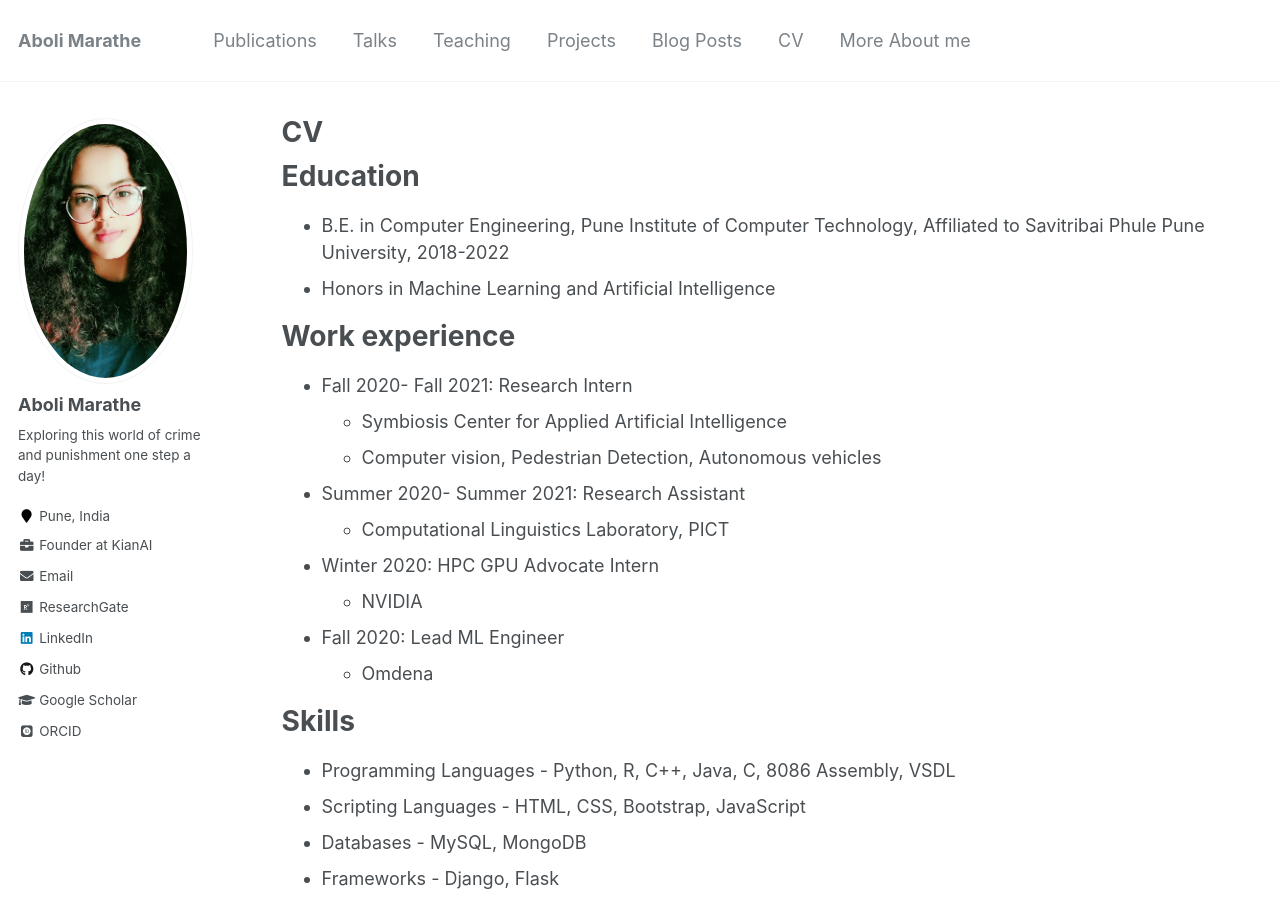
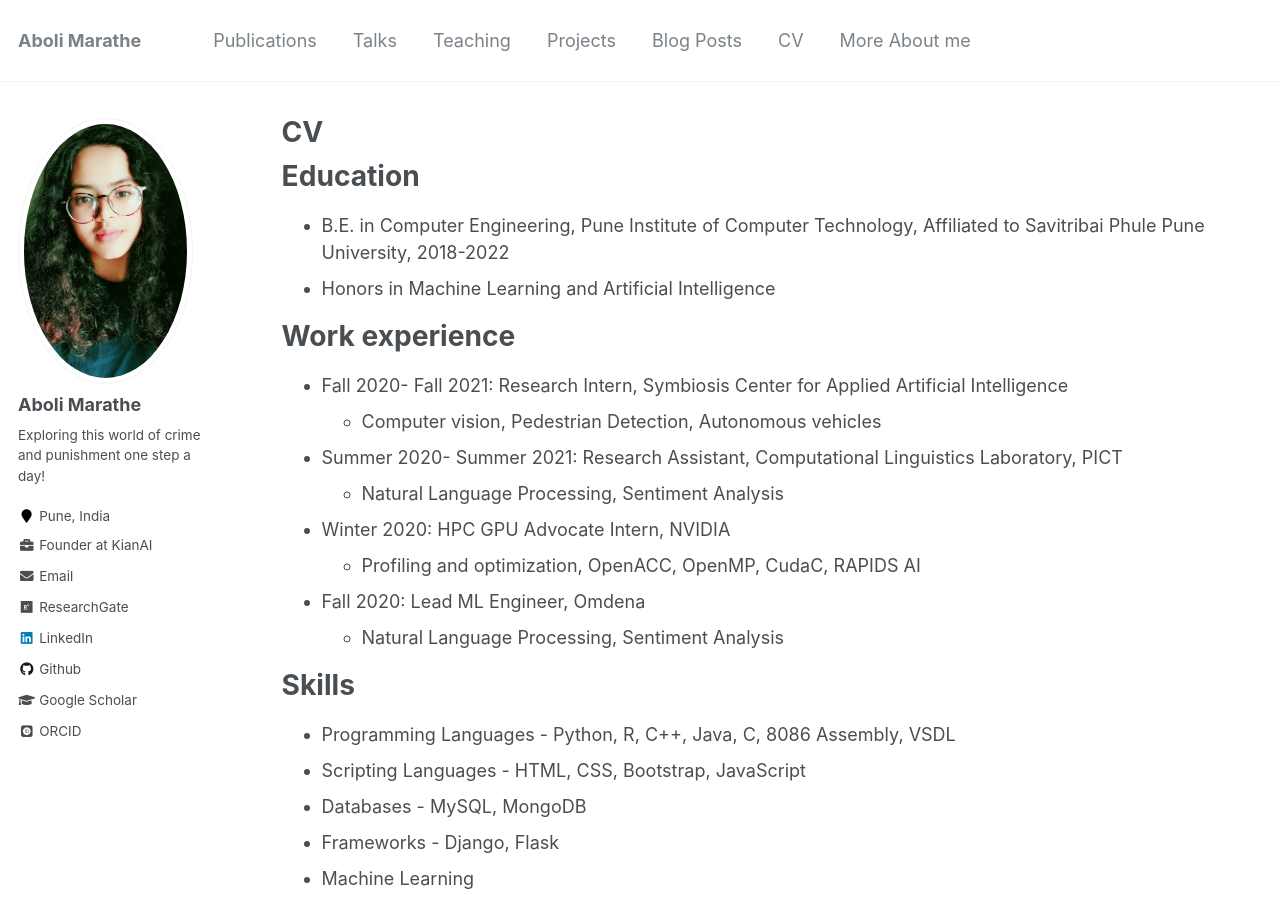
Before and after one commit to Infernolia/Infernolia.github.io, a Jekyll site: the page built from _pages/cv.md, in a window 1280 px wide and 900 px high. Built offline with Jekyll 4.4.1, drawn with Linux system fonts in a browser that asks for light colours; some web fonts are replaced.

Commit message:
Update cv.md

```diff
--- a/_pages/cv.md
+++ b/_pages/cv.md
@@ -16,19 +16,18 @@ Education
 
 Work experience
 ======
-* Fall 2020- Fall 2021: Research Intern
-  * Symbiosis Center for Applied Artificial Intelligence
+* Fall 2020- Fall 2021: Research Intern, Symbiosis Center for Applied Artificial Intelligence
   * Computer vision, Pedestrian Detection, Autonomous vehicles
 
 
-* Summer 2020- Summer 2021: Research Assistant
-  * Computational Linguistics Laboratory, PICT
+* Summer 2020- Summer 2021: Research Assistant, Computational Linguistics Laboratory, PICT
+  * Natural Language Processing, Sentiment Analysis
 
-* Winter 2020: HPC GPU Advocate Intern
-  * NVIDIA
+* Winter 2020: HPC GPU Advocate Intern, NVIDIA
+  * Profiling and optimization, OpenACC, OpenMP, CudaC, RAPIDS AI
 
-* Fall 2020: Lead ML Engineer
-  * Omdena
+* Fall 2020: Lead ML Engineer, Omdena
+  * Natural Language Processing, Sentiment Analysis
 
 Skills
 ======
```
